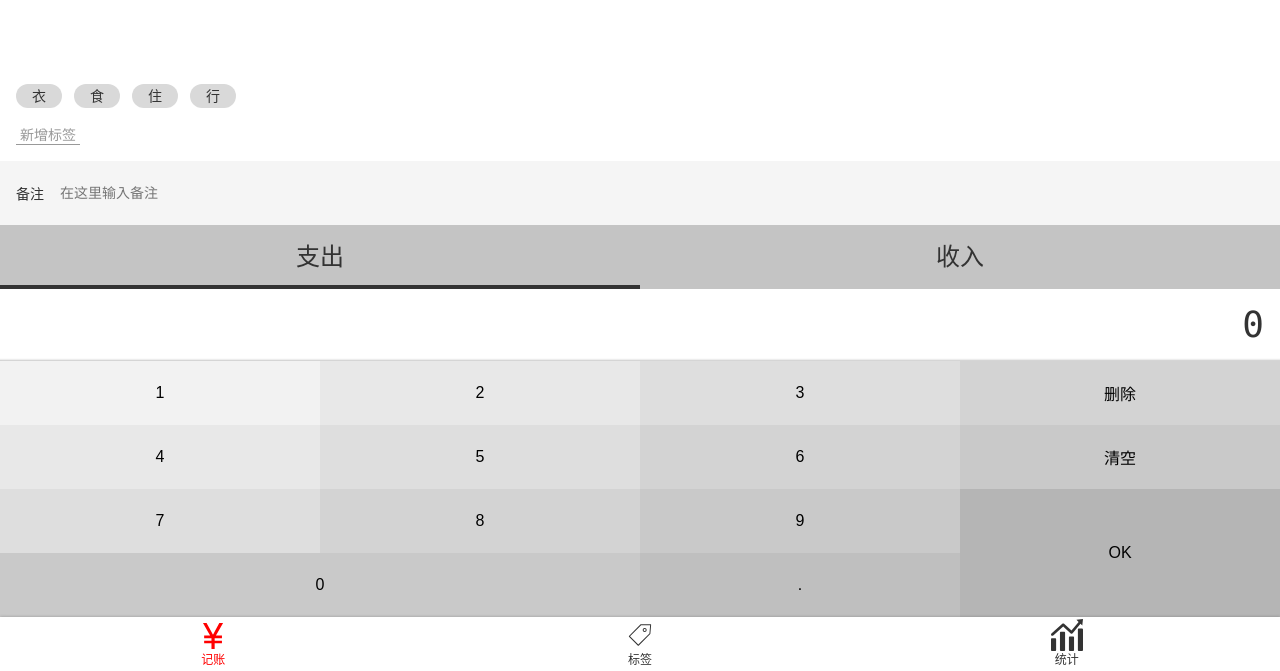
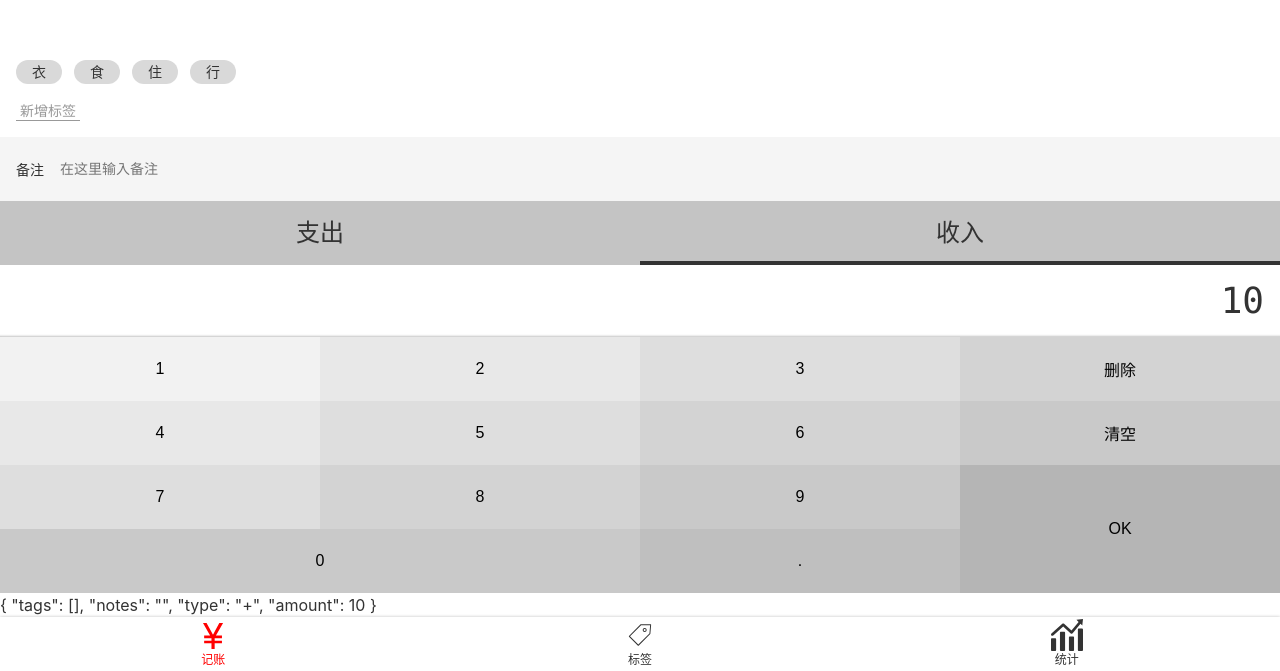
Before and after one commit to WilliamWang123/morney, a Vue app: page /#/money in a window 1280 px wide. Shown: the part 129-800 px from the top of the page. Built offline with nearby package versions, Linux system fonts and the light colour scheme.

Commit message:
收集四个组件的数据到 recordd

```diff
--- a/src/components/Money/Notes.vue
+++ b/src/components/Money/Notes.vue
@@ -9,11 +9,15 @@
 
 <script lang="ts">
 import Vue from "vue";
-import { Component } from "vue-property-decorator";
+import { Component, Watch } from "vue-property-decorator";
 
 @Component
 export default class Notes extends Vue {
   value = "";
+  @Watch("value")
+  onValueChanged(value: string) {
+    this.$emit("update:value", value);
+  }
 }
 </script>
 
--- a/src/components/Money/NumberPad.vue
+++ b/src/components/Money/NumberPad.vue
@@ -13,7 +13,7 @@
       <button @click="inputContent">7</button>
       <button @click="inputContent">8</button>
       <button @click="inputContent">9</button>
-      <button class="ok">OK</button>
+      <button @click="ok" class="ok">OK</button>
       <button @click="inputContent" class="zero">0</button>
       <button @click="inputContent">.</button>
     </div>
@@ -22,12 +22,12 @@
 
 <script lang="ts">
 import Vue from "vue";
-import { Component } from "vue-property-decorator";
+import { Component, Prop } from "vue-property-decorator";
 
 @Component
 export default class NumberPad extends Vue {
-  output = "0";
-
+  @Prop() readonly value!: number;
+  output = this.value.toString();
   inputContent(event: MouseEvent) {
     const button = event.target as HTMLButtonElement;
     const input = button.textContent!;
@@ -58,6 +58,9 @@
 
   clear() {
     this.output = "0";
+  }
+  ok() {
+    this.$emit("update:value", this.output);
   }
 }
 </script>
--- a/src/components/Money/Tags.vue
+++ b/src/components/Money/Tags.vue
@@ -1,7 +1,7 @@
 <template>
   <div class="tags">
     <div class="new">
-      <button>新增标签</button>
+      <button @click="create">新增标签</button>
     </div>
     <ul class="current">
       <li
@@ -20,7 +20,7 @@
 
 @Component
 export default class Tags extends Vue {
-  @Prop() dataSource: string[] | undefined;
+  @Prop() readonly dataSource: string[] | undefined;
   selectedTags: string[] = [];
   toggle(tag: string) {
     const index = this.selectedTags.indexOf(tag);
@@ -28,6 +28,15 @@
       this.selectedTags.splice(index, 1);
     } else {
       this.selectedTags.push(tag);
+    }
+    this.$emit("update:value", this.selectedTags);
+  }
+  create() {
+    const name = window.prompt("请输入标签名");
+    if (name === "") {
+      window.alert("标签名不能为空");
+    } else if (this.dataSource) {
+      this.$emit("update:dataSource", [...this.dataSource, name]);
     }
   }
 }
--- a/src/components/Money/Types.vue
+++ b/src/components/Money/Types.vue
@@ -1,25 +1,24 @@
 <template>
   <div>
     <ul class="types">
-      <li :class="type === '-' && 'selected'" @click="selectType(type='-')">支出</li>
-      <li :class="type === '+' && 'selected'" @click="selectType(type='+')">收入</li>
+      <li :class="value === '-' && 'selected'" @click="selectType(type='-')">支出</li>
+      <li :class="value === '+' && 'selected'" @click="selectType(type='+')">收入</li>
     </ul>
   </div>
 </template>
 
 <script lang="ts">
 import Vue from "vue";
-import { Component } from "vue-property-decorator";
+import { Component, Prop, Watch } from "vue-property-decorator";
 
 @Component
 export default class Types extends Vue {
-  type = "-"; // '-'表示支出，'+'表示收入
+  @Prop() readonly value!: string;
   selectType(type: string) {
-    // type只能是'-'和'+'中的一个
     if (type !== "-" && type !== "+") {
       throw new Error("type is unknown");
     }
-    this.type = type;
+    this.$emit("update:value", type);
   }
 }
 </script>
--- a/src/views/Money.vue
+++ b/src/views/Money.vue
@@ -1,26 +1,46 @@
 <template>
   <Layout class-prefix="layout">
-    <NumberPad />
-    <Types />
-    <Notes />
-    <Tags :data-source="tags" />
+    {{record}}
+    <NumberPad :value.sync="record.amount" />
+    <Types :value.sync="record.type" />
+    <Notes @update:value="onUpdateNotes" />
+    <Tags :data-source.sync="tags" @update:value="onUpdateTags" />
   </Layout>
 </template>
 
 <script lang="ts">
+import Vue from "vue";
 import NumberPad from "@/components/Money/NumberPad.vue";
 import Types from "@/components/Money/Types.vue";
 import Notes from "@/components/Money/Notes.vue";
 import Tags from "@/components/Money/Tags.vue";
-export default {
-  name: "Money",
+import { Component } from "vue-property-decorator";
+
+type Record = {
+  tags: string[];
+  notes: string;
+  type: string;
+  amount: number;
+};
+
+@Component({
   components: { NumberPad, Types, Notes, Tags },
-  data() {
-    return {
-      tags: ["衣", "食", "住", "行"],
-    };
-  },
-};
+})
+export default class Money extends Vue {
+  tags = ["衣", "食", "住", "行"];
+  record: Record = {
+    tags: [],
+    notes: "",
+    type: "+",
+    amount: 10,
+  };
+  onUpdateTags(value: string[]) {
+    this.record.tags = value;
+  }
+  onUpdateNotes(value: string) {
+    this.record.notes = value;
+  }
+}
 </script>
 
 <style lang="scss">
```
